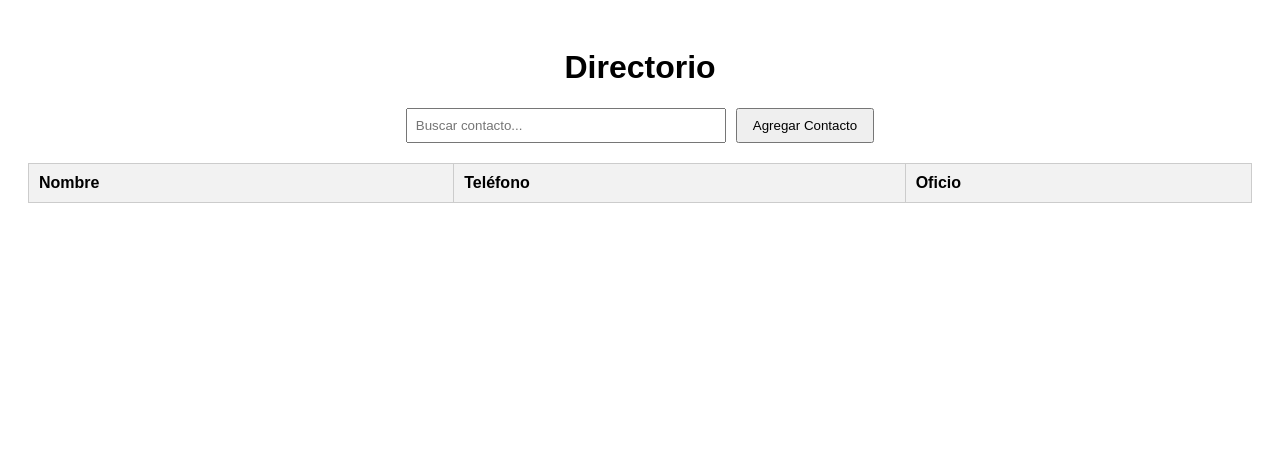
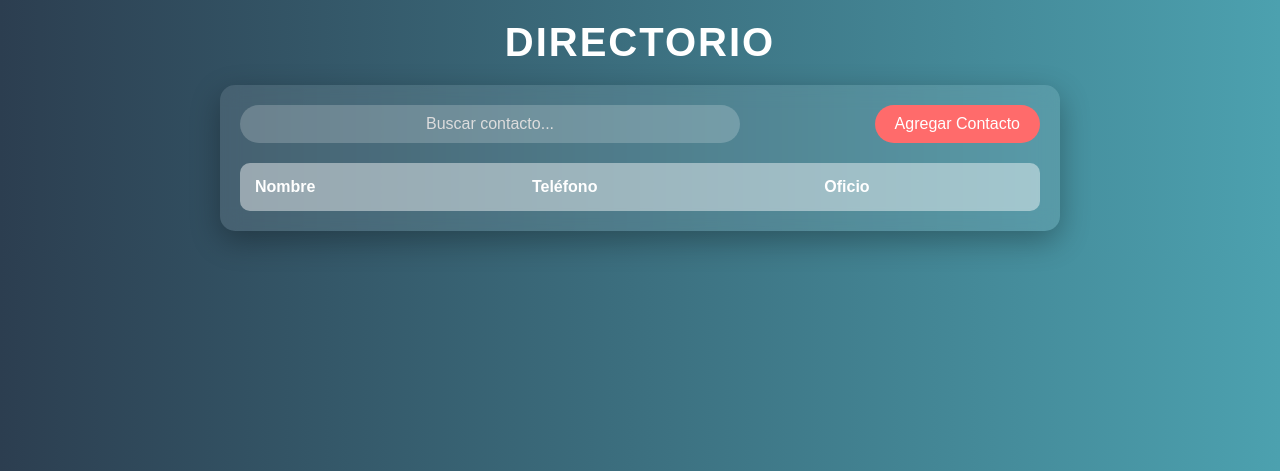
Before and after one commit to Samyrperez/crudDirectorio, a PHP site: page / in a window 1280 px wide. Shown: the top 471 px of the page. Run offline with PHP 8.4, Linux system fonts and the light colour scheme; data that the repository does not hold is empty.

Commit message:
create and get_contact

```diff
--- a/css/crud.css
+++ b/css/crud.css
@@ -1,52 +1,278 @@
+/* General */
 body {
-    font-family: Arial, sans-serif;
+    font-family: 'Poppins', sans-serif;
+    background: linear-gradient(to right, #2c3e50, #4ca1af);
+    color: #fff;
+    text-align: center;
+    margin: 0;
+    padding: 0;
+}
+
+/* Título */
+#titulo {
+    font-size: 2.5rem;
+    margin: 20px 0;
+    text-transform: uppercase;
+    letter-spacing: 2px;
+    font-weight: bold;
+}
+
+/* Contenedor principal */
+#container {
+    width: 90%;
+    max-width: 800px;
+    margin: 20px auto;
     padding: 20px;
+    background: rgba(255, 255, 255, 0.1);
+    border-radius: 15px;
+    box-shadow: 0px 10px 30px rgba(0, 0, 0, 0.3);
+    backdrop-filter: blur(10px);
 }
-h1 {
-    text-align: center;
-}
+
+/* Barra superior */
 .top-bar {
     display: flex;
-    justify-content: center;
+    justify-content: space-between;
+    align-items: center;
     margin-bottom: 20px;
 }
+
+/* Buscador */
 #buscador {
-    padding: 8px;
-    width: 300px;
-    margin-right: 10px;
+    width: 60%;
+    padding: 10px;
+    border: none;
+    border-radius: 25px;
+    font-size: 1rem;
+    text-align: center;
+    background: rgba(255, 255, 255, 0.2);
+    color: #fff;
+    outline: none;
+    transition: 0.3s;
 }
+
+#buscador::placeholder {
+    color: #ddd;
+}
+
+#buscador:focus {
+    background: rgba(255, 255, 255, 0.3);
+}
+
+/* Botón Agregar Contacto */
 #btnAgregar {
-    padding: 8px 15px;
+    padding: 10px 20px;
+    border: none;
+    border-radius: 25px;
+    background: #ff6b6b;
+    color: white;
+    font-size: 1rem;
+    cursor: pointer;
+    transition: 0.3s;
 }
-table {
+
+#btnAgregar:hover {
+    background: #e63946;
+}
+
+/* Tabla de contactos */
+#tablaContactos, #tableInfoUser {
     width: 100%;
     border-collapse: collapse;
-    margin-top: 20px;
+    background: rgba(255, 255, 255, 0.2);
+    border-radius: 10px;
+    overflow: hidden;
 }
-table, th, td {
-    border: 1px solid #ccc;
+
+#tablaContactos thead, #tableInfoUser thead {
+    background: rgba(255, 255, 255, 0.3);
+    color: white;
 }
-th, td {
-    padding: 10px;
+
+#tablaContactos th, #tablaContactos td,
+#tableInfoUser th, #tableInfoUser td {
+    padding: 15px;
     text-align: left;
 }
-th {
-    background-color: #f2f2f2;
+
+/* Hace que el nombre sea un puntero al pasar el mouse */
+#tablaContactos tbody tr td:first-child,
+#tableInfoUser tbody tr td:first-child {
+    cursor: pointer;
+    font-weight: bold;
+    color: #242216;
+    transition: 0.3s;
 }
-#nameTable {
+
+#tablaContactos tbody tr td:first-child:hover,
+#tableInfoUser tbody tr td:first-child:hover {
+    color: #ff9800;
+}
+
+/* Estilo a las filas */
+#tablaContactos tbody tr,
+#tableInfoUser tbody tr {
+    border-bottom: 1px solid rgba(255, 255, 255, 0.2);
+    transition: 0.3s;
+}
+
+#tablaContactos tbody tr:hover,
+#tableInfoUser tbody tr:hover {
+    background: rgba(255, 255, 255, 0.3);
+}
+
+/* Botones dinámicos (Editar y Eliminar) */
+.btn-upDate, .btn-delete {
+    padding: 10px 15px;
+    border: none;
+    border-radius: 8px;
+    font-size: 1rem;
     cursor: pointer;
-    color: rgb(90, 90, 231);
+    transition: 0.3s;
 }
+
+.btn-upDate {
+    background: #4CAF50;
+    color: white;
+}
+
+.btn-upDate:hover {
+    background: #388E3C;
+}
+
+.btn-delete {
+    background: #E74C3C;
+    color: white;
+}
+
+.btn-delete:hover {
+    background: #C0392B;
+}
+
+/* Header de Información de Contacto */
 .header-btn {
     display: flex;
     justify-content: space-between;
     align-items: center;
+    background: rgba(255, 255, 255, 0.2);
+    padding: 15px;
+    border-radius: 10px;
+    margin-bottom: 15px;
 }
-.btns button {
-    margin: 10px;
+
+.header-btn h2 {
+    font-size: 1.5rem;
+    margin: 0;
+}
+
+/* Estilos para el botón de volver */
+#return {
+    padding: 10px 20px;
+    border: none;
+    border-radius: 25px;
+    background: #3498db;
+    color: white;
+    font-size: 1rem;
+    cursor: pointer;
+    transition: 0.3s;
+    margin-top: 15px;
+}
+
+#return:hover {
+    background: #2980b9;
+}
+
+/* Formularios (Crear y Editar) */
+.containerFormCreate, .containerFormEdit {
+    display: flex;
+    flex-direction: column;
+    width: 100%;
+    gap: 5px;
+    background: rgba(255, 255, 255, 0.2);
     padding: 10px;
+    border-radius: 10px;
 }
-#return {
-    margin-top: 10px;
+
+label {
+    display: flex;
+    flex-direction: column;
+    font-size: 1rem;
+}
+
+input {
     padding: 10px;
+    border: none;
+    border-radius: 8px;
+    font-size: 1rem;
+    background: rgba(255, 255, 255, 0.3);
+    color: white;
+    outline: none;
+    transition: 0.3s;
 }
+
+input:focus {
+    background: rgba(255, 255, 255, 0.5);
+}
+/* Contenedor general de formularios */
+#editForm, #createForm {
+    display: flex;
+    flex-direction: column;
+    align-items: center;
+    justify-content: center;
+    width: 90%;
+    max-width: 400px; /* Controla el ancho */
+    background: rgba(255, 255, 255, 0.2);
+    padding: 20px;
+    border-radius: 10px;
+    box-shadow: 0px 10px 30px rgba(0, 0, 0, 0.3);
+    margin: 50px auto; /* Lo centra horizontalmente */
+}
+
+/* Botones de los formularios */
+.containerButttonForm, .containerButttonFormCreate {
+    display: flex;
+    justify-content: space-between;
+    margin: 15px 15px;
+}
+
+button[type="submit"], #btnGuardar {
+    padding: 10px 15px;
+    border: none;
+    border-radius: 8px;
+    font-size: 1rem;
+    cursor: pointer;
+    background: #27ae60;
+    color: white;
+    transition: 0.3s;
+}
+
+button[type="submit"]:hover, #btnGuardar:hover {
+    background: #219150;
+}
+
+#cancelEdit, #cancelCreate {
+    padding: 10px 15px;
+    border: none;
+    border-radius: 8px;
+    font-size: 1rem;
+    cursor: pointer;
+    background: #e74c3c;
+    color: white;
+    transition: 0.3s;
+}
+
+#cancelEdit:hover, #cancelCreate:hover {
+    background: #c0392b;
+}
+
+/* Responsividad */
+@media (max-width: 600px) {
+    .top-bar {
+        flex-direction: column;
+        gap: 10px;
+    }
+
+    #buscador {
+        width: 100%;
+    }
+}
--- a/get_contact.php
+++ b/get_contact.php
@@ -1,5 +1,8 @@
 <?php
+error_reporting(E_ALL); //  Habilita la notificación de todos los errores en PHP.
+ini_set('display_errors', 1); // → Muestra los errores en la pantalla. 📌 Esto es útil en desarrollo, pero en producción es mejor desactivarlo
 header("Content-Type: application/json"); // Asegura que la respuesta sea JSON
+
 include "db.php"; // Conexión a la base de datos
 
 // Validar que se envió un ID válido
@@ -12,7 +15,7 @@ $id = intval($_GET["id"]);
 
 // Consulta para obtener los datos del contacto
 $sql = "SELECT * FROM contactos WHERE id = ?";
-$stmt = $conexion->prepare($sql);
+$stmt = $conexion->prepare($sql); //  Prepara la consulta para evitar inyecciones SQL.
 $stmt->bind_param("i", $id);
 $stmt->execute();
 $result = $stmt->get_result();
```
Also changed, not shown: create.php (+46 -0 lines), js/crud.js (+98 -10 lines), update.php (+43 -16 lines).
